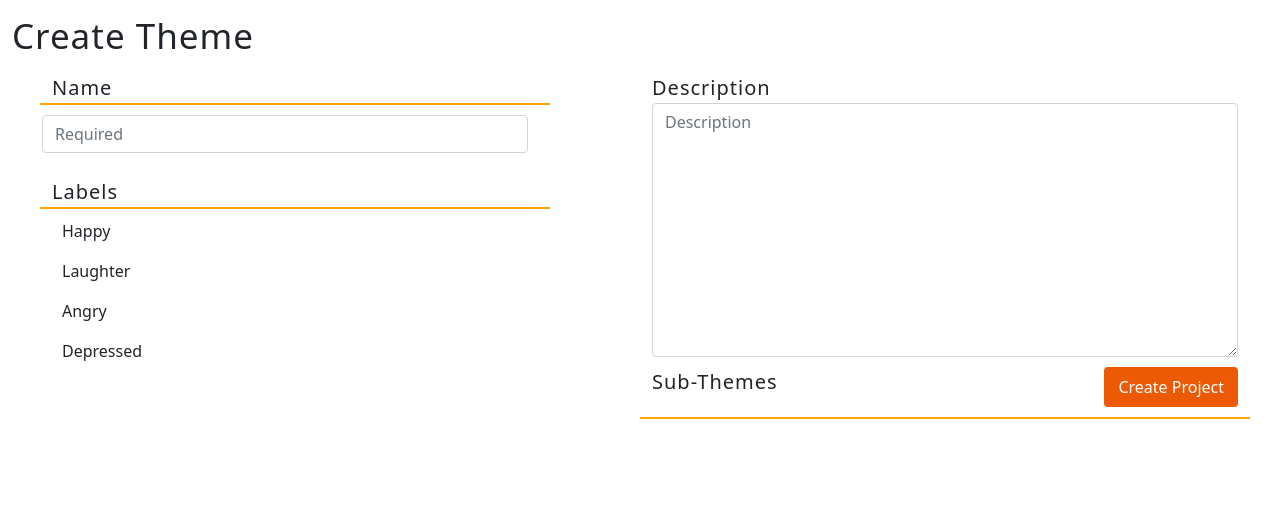
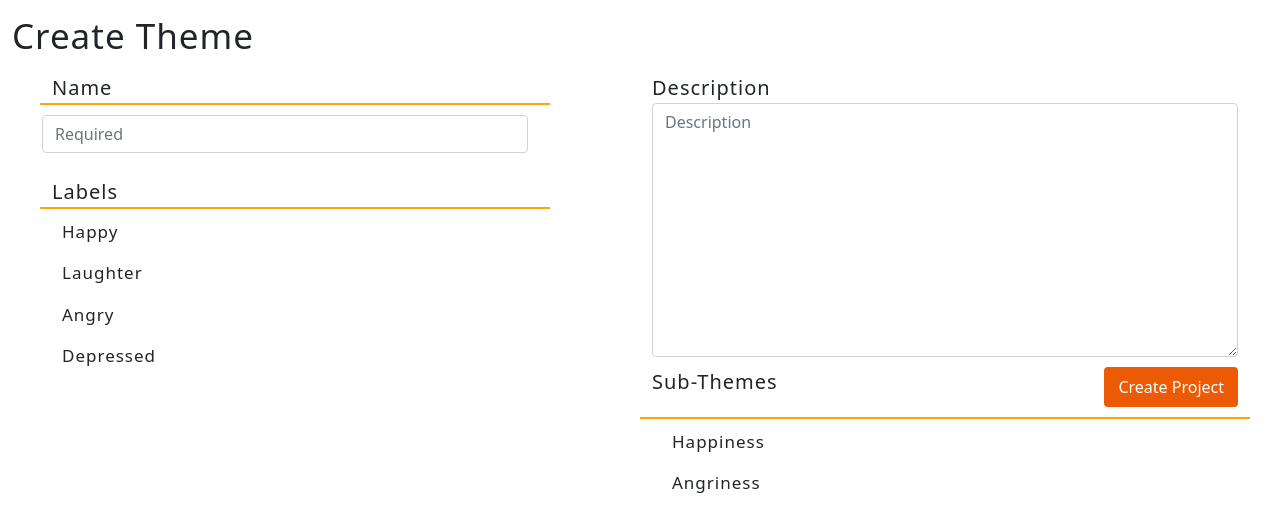
Before and after one commit to muctadir/lama, an Angular app in the folder frontend/: page /createTheme in a window 1280 px wide. Shown: the top 532 px of the page. Built offline with nearby package versions, Linux system fonts and the light colour scheme.

Commit message:
Further UI updates

```diff
--- a/frontend/src/app/create-theme/create-theme.component.html
+++ b/frontend/src/app/create-theme/create-theme.component.html
@@ -44,8 +44,8 @@
                 <div class="form-group">
                     <textarea class="form-control" rows="10" placeholder="Description"></textarea>
                 </div>
-                 <!-- Sub-themes section -->
-                 <div class="col-12" id="subThemes">
+                <!-- Sub-themes section -->
+                <div class="col-12" id="subThemes">
                     <span>
                         Sub-Themes
                     </span>
@@ -54,6 +54,11 @@
                         Create Project</button>
                     </span>
                 </div>
+                <div class="col-12" id="allSubthemesCol">
+                    <div *ngFor="let subthemes of allSubthemes">
+                        <p id="allSubthemes">{{subthemes}}</p>
+                    </div>
+                </div>
             </div>
         </div>
     </div>
--- a/frontend/src/app/create-theme/create-theme.component.scss
+++ b/frontend/src/app/create-theme/create-theme.component.scss
@@ -36,6 +36,8 @@
 }
 #allLabels{
     padding-left: 20px;
+    font-size:17px;
+    letter-spacing: 1px;
 }
 #allLabelsCol{
     padding-top: 10px;
@@ -59,3 +61,11 @@
     color: white;
     float: right;
 }
+#allSubthemes{
+    padding-left: 20px;
+    font-size:17px;
+    letter-spacing: 1px;
+}
+#allSubthemesCol{
+    padding-top: 10px;
+}
--- a/frontend/src/app/create-theme/create-theme.component.ts
+++ b/frontend/src/app/create-theme/create-theme.component.ts
@@ -9,6 +9,8 @@ export class CreateThemeComponent implements OnInit {
 
   //Hard coded labels
   allLabels = ['Happy','Laughter','Angry','Depressed']
+  //Hard coded sub-themes
+  allSubthemes = ['Happiness','Angriness']
 
   constructor() { }
 
```
